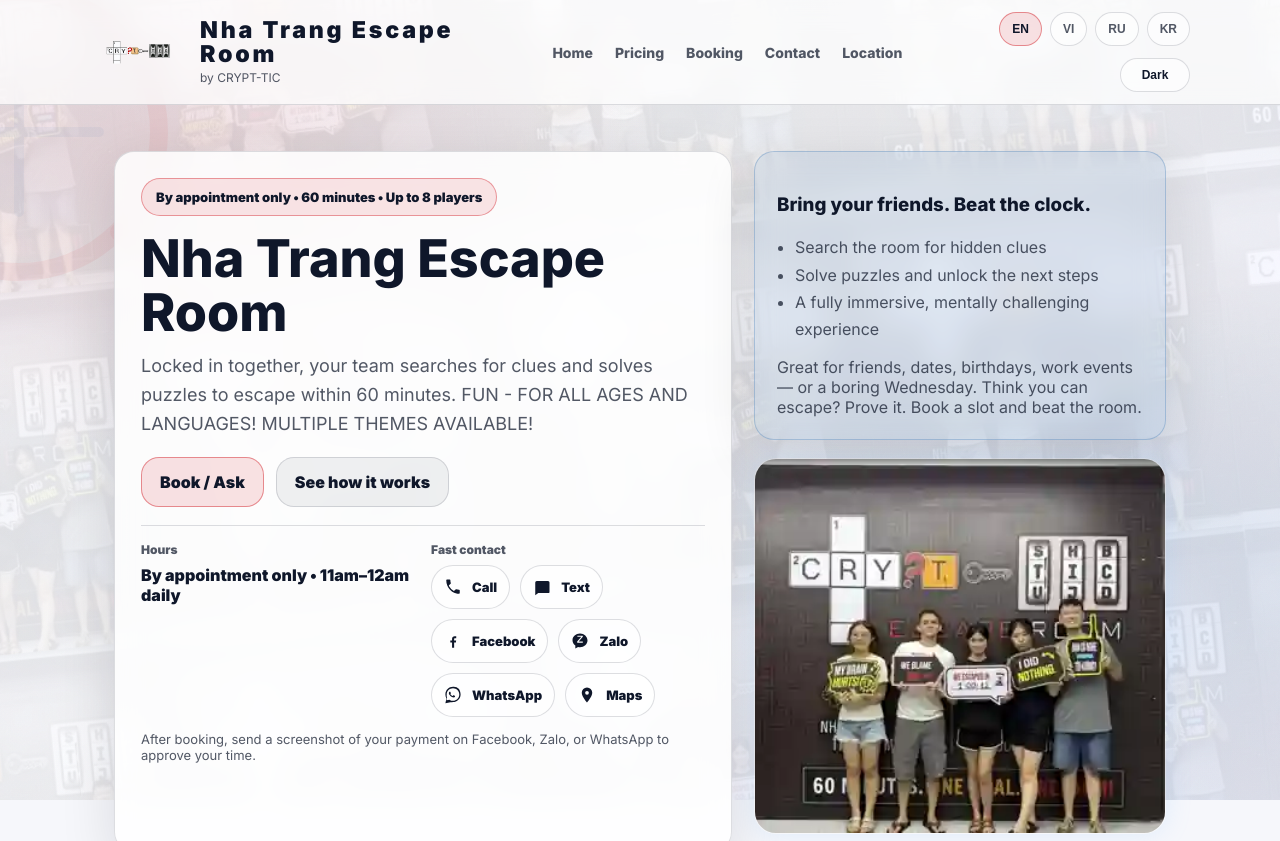
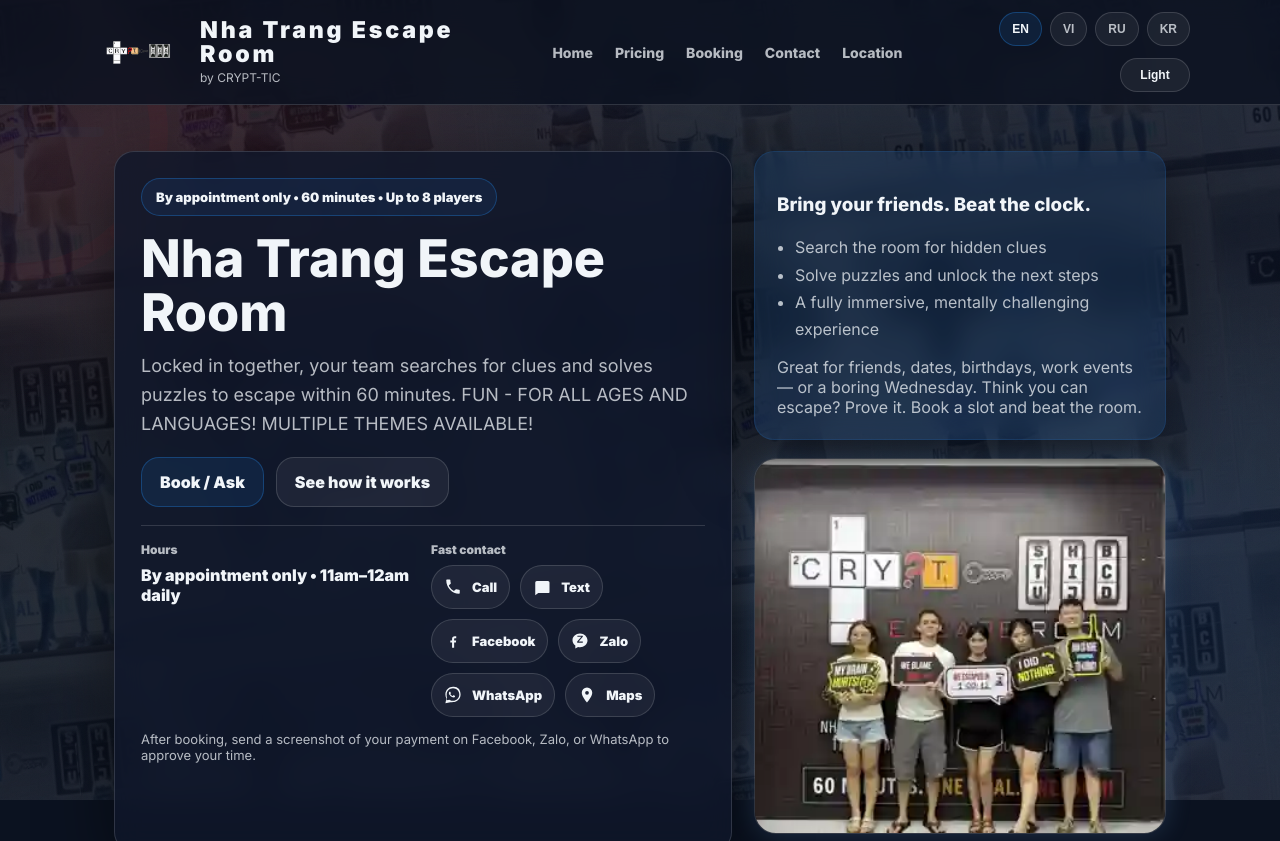
Before and after one commit to brookgron1/newaddy, a plain HTML site: page index.html in a window 1280 px wide. Shown: the top 841 px of the page. Drawn offline with Linux system fonts and the light colour scheme.

Commit message:
Default website to dark theme while preserving visitor theme choices

```diff
--- a/app.js
+++ b/app.js
@@ -784,8 +784,8 @@
 function getInitialTheme(){
   const saved = localStorage.getItem("theme");
   if (saved && THEMES[saved]) return saved;
-  if (localStorage.getItem("dark") === "true") return "noir";
-  return "classic";
+  if (localStorage.getItem("dark") === "false") return "classic";
+  return "noir";
 }
 
 function formatVND(n){
@@ -906,12 +906,12 @@
 initPriceCalculator();
 syncFooterLogo();
 applyLang(getInitialLang());
-if (
-  localStorage.getItem("dark") === "true" ||
-  localStorage.getItem("theme") === "noir" ||
-  localStorage.getItem("theme") === "neon"
-){
-  toggleDark();
+applyTheme(getInitialTheme());
+const initialDarkToggle = document.getElementById("dark-toggle");
+if (initialDarkToggle){
+  const isDark = document.body.classList.contains("dark");
+  initialDarkToggle.textContent = isDark ? "Light" : "Dark";
+  initialDarkToggle.setAttribute("aria-pressed", String(isDark));
 }
 
 
--- a/index.html
+++ b/index.html
@@ -10,7 +10,7 @@
   <link href="https://fonts.googleapis.com/css2?family=Inter:wght@400;600;800;900&display=swap" rel="stylesheet">
   <link rel="stylesheet" href="styles.css"/>
 </head>
-<body>
+<body class="dark" data-theme="noir">
   <div class="bg" aria-hidden="true"></div>
 
   <header class="topbar">
```
